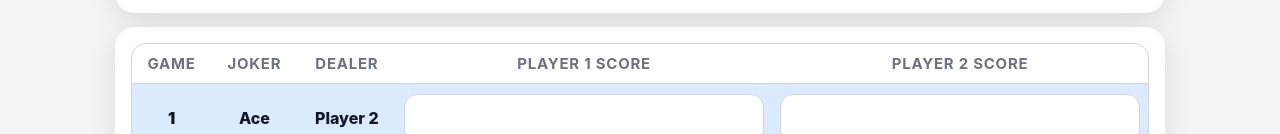
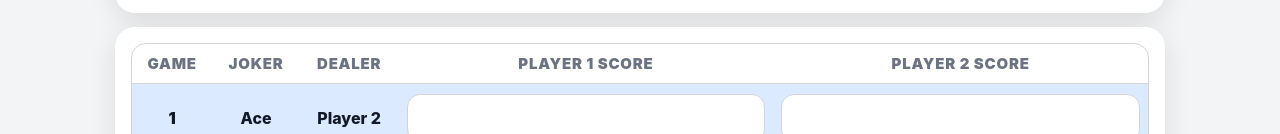
Before and after one commit to hnsumukha/Best_of_13, a plain HTML site: page index.html in a window 1280 px wide. Shown: the part 593-727 px from the top of the page. Drawn offline with Linux system fonts and the light colour scheme.

Commit message:
Update index.html

```diff
--- a/index.html
+++ b/index.html
@@ -165,7 +165,7 @@
     th {
       color: var(--muted);
       font-size: 15px;
-      font-weight: 3000;
+      font-weight: 900;
       text-transform: uppercase;
       letter-spacing: .05em;
     }
```
